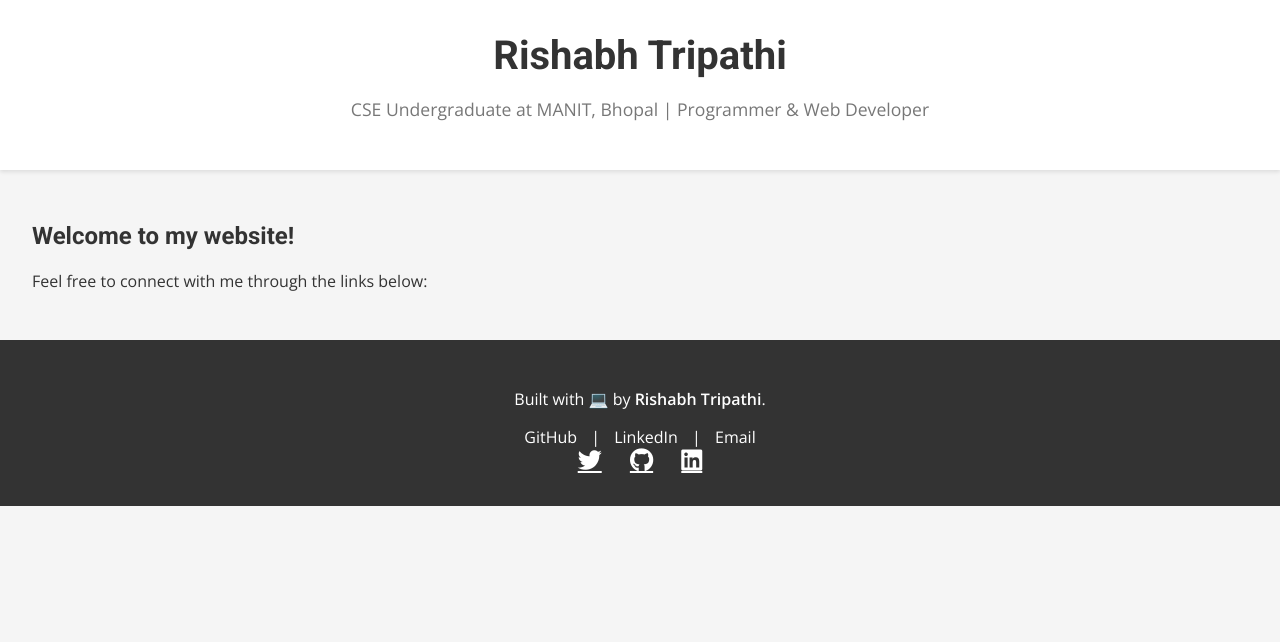
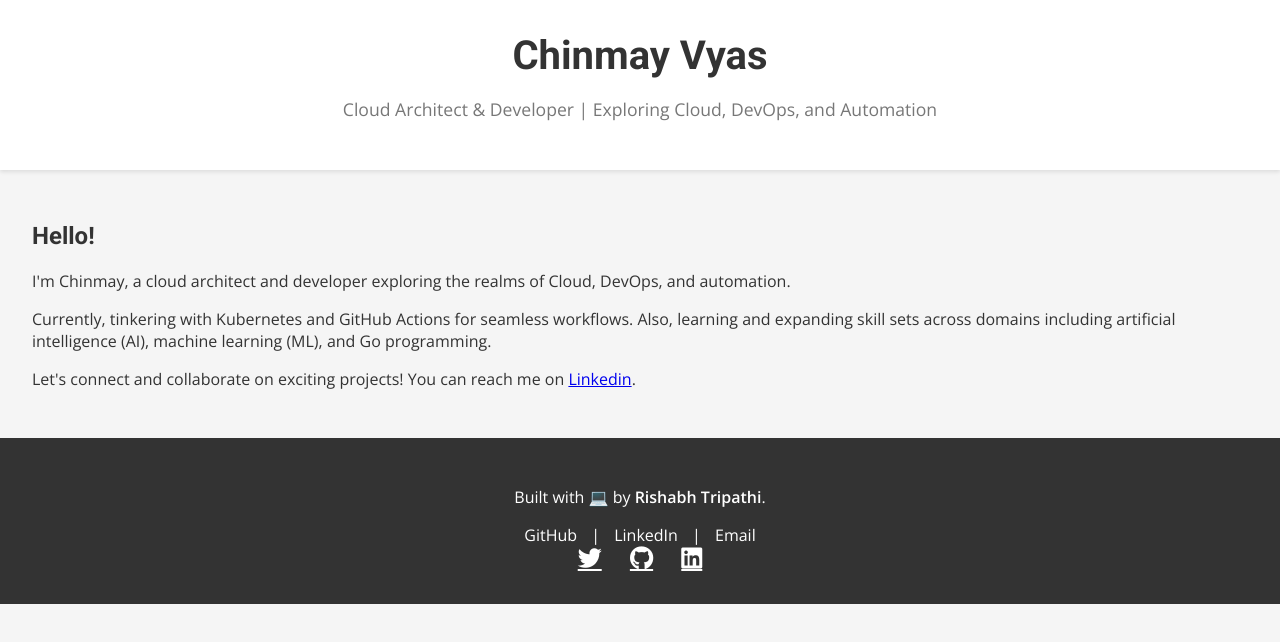
Before and after one commit to chinmaykumar-vyas/cvyas.me, a plain HTML site: page index.html in a window 1280 px wide. Drawn offline with nearby package versions, Linux system fonts and the light colour scheme.

Commit message:
feat: updated website content

```diff
--- a/index.html
+++ b/index.html
@@ -3,8 +3,8 @@
 <head>
   <meta charset="UTF-8">
   <meta name="viewport" content="width=device-width, initial-scale=1.0">
-  <meta name="author" content="Rishabh Tripathi">
-  <meta name="description" content="Rishabh Tripathi, a CSE undergraduate student at MANIT, Bhopal, is a programmer and web developer.">
+  <meta name="author" content="Chinmaykumar Vyas">
+  <meta name="description" content="All about me.">
   <title>Rishabh Tripathi</title>
 
   <!-- Google Tag Manager -->
@@ -32,15 +32,17 @@
 
   <header>
     <div class="container">
-      <h1>Rishabh Tripathi</h1>
-      <p>CSE Undergraduate at MANIT, Bhopal | Programmer & Web Developer</p>
+      <h1>Chinmay Vyas</h1>
+      <p>Cloud Architect & Developer | Exploring Cloud, DevOps, and Automation</p>
     </div>
   </header>
 
   <main>
     <section>
-      <h2>Welcome to my website!</h2>
-      <p>Feel free to connect with me through the links below:</p>
+      <h2>Hello!</h2>
+      <p>I'm Chinmay, a cloud architect and developer exploring the realms of Cloud, DevOps, and automation.</p>
+      <p>Currently, tinkering with Kubernetes and GitHub Actions for seamless workflows. Also, learning and expanding skill sets across domains including artificial intelligence (AI), machine learning (ML), and Go programming.</p>
+      <p>Let's connect and collaborate on exciting projects! You can reach me on <a href="https://www.linkedin.com/in/chinmaykumar-vyas/">Linkedin</a>.</p>
     </section>
   </main>
 
```
